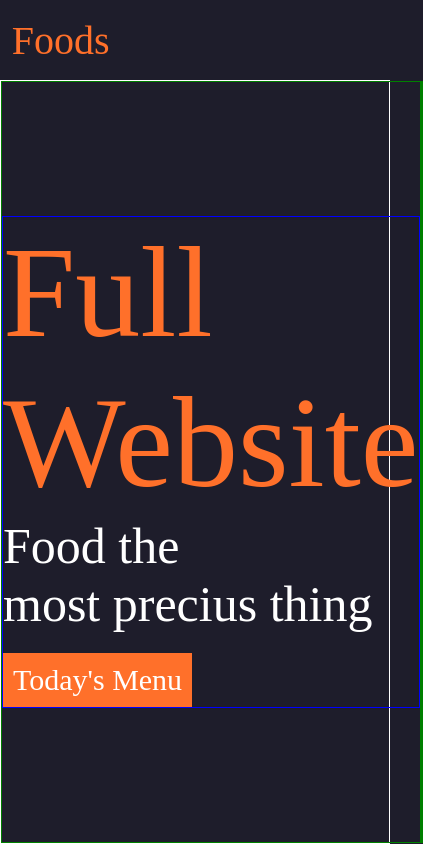
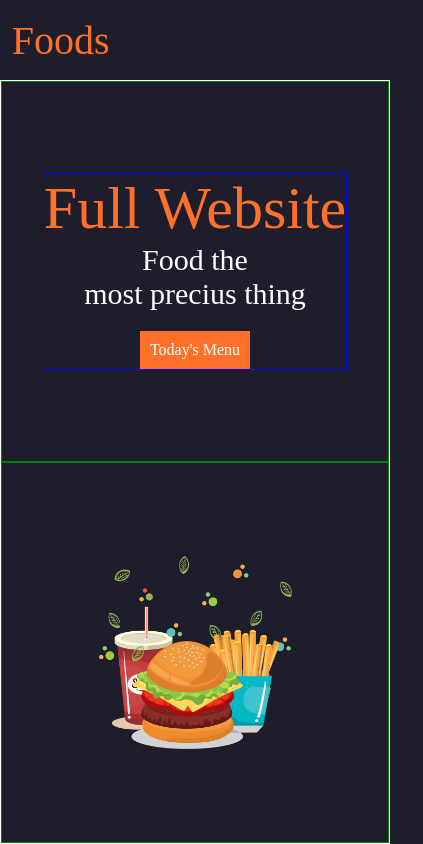
Before and after one commit to Gonzx77/proyectoWeb, a plain HTML site: page index.html in a window 390 px wide. Shown: the whole page, 423 px wide, since content can reach past the window. Drawn offline with nearby package versions, Linux system fonts and the light colour scheme.

Commit message:
El primer contenedor de informacion ya se adapta a dispositivos moviles

```diff
--- a/css/style.css
+++ b/css/style.css
@@ -108,4 +108,21 @@ body{
     .menuGrid{
         display: none;
     }
+    .cont{
+        display: grid;
+        grid-template-columns: repeat(1, 1fr);
+        grid-template-rows: repeat(2, 1fr);
+    }
+    .contInfo{
+        text-align: center;
+    }
+    #contInfoTitle{
+        font-size: 60px;
+    }
+    #contInfoText{
+        font-size: 30px;
+    }
+    #contInfoButtom{
+        font-size: 16px;
+    }
 }
```
